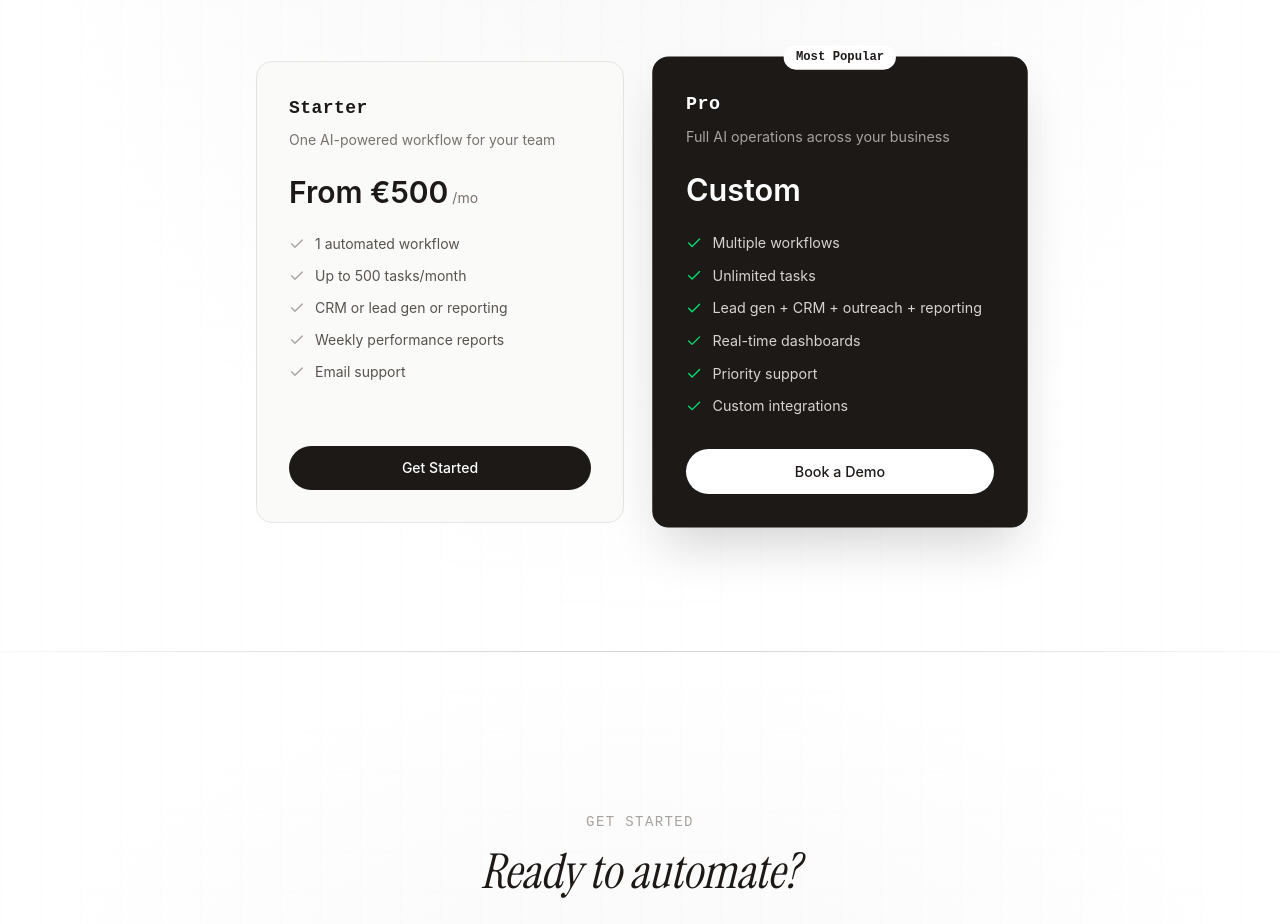
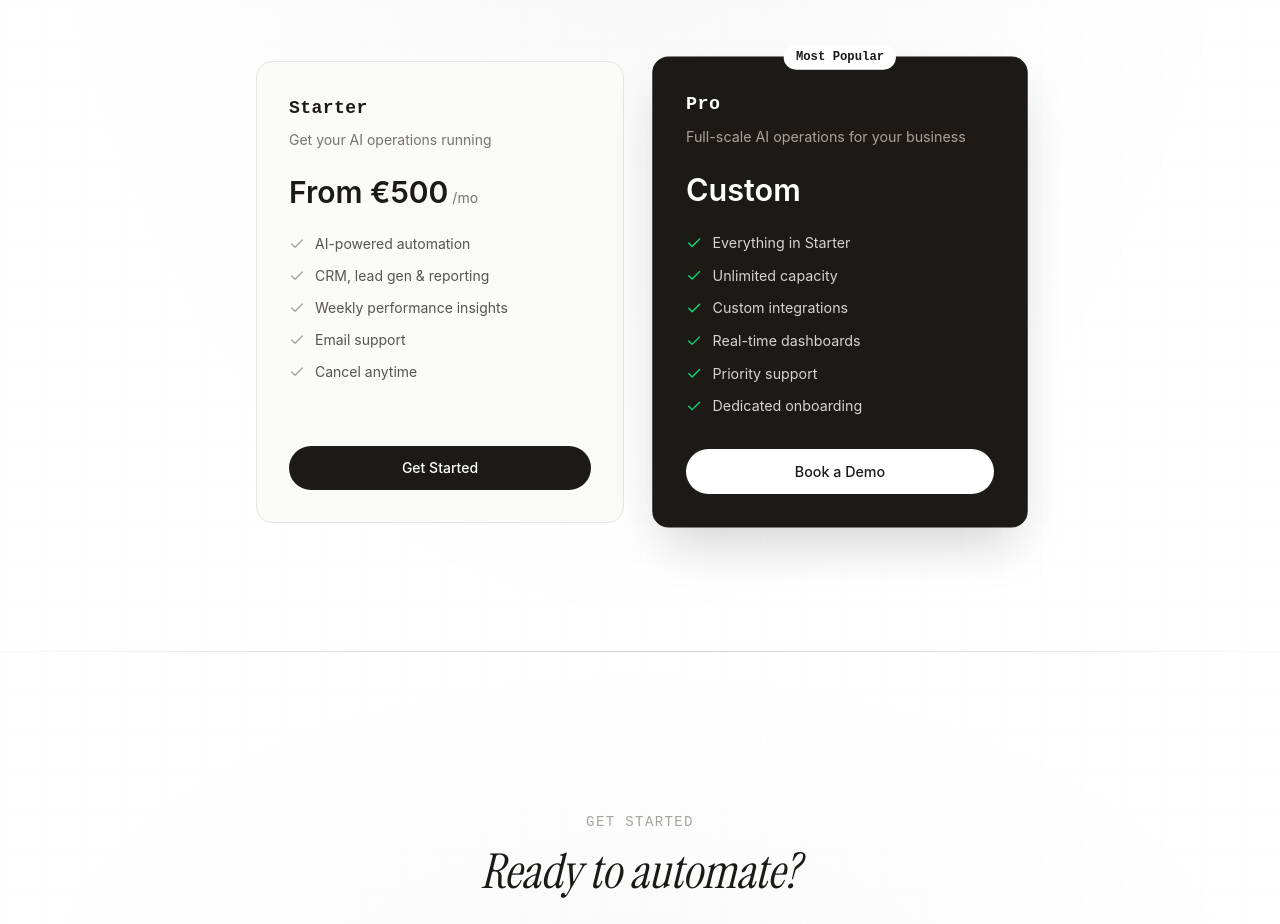
Before and after one commit to Fato07/elav-site, a Next.js app: page / in a window 1280 px wide. Shown: the part 9460-10384 px from the top of the page. Built offline with nearby package versions, Linux system fonts and the light colour scheme.

Commit message:
pricing: clean features, no limits, no setup mentions

```diff
--- a/src/components/pricing.tsx
+++ b/src/components/pricing.tsx
@@ -8,13 +8,13 @@ const tiers = [
     name: "Starter",
     setup: "",
     monthly: "From €500",
-    description: "One AI-powered workflow for your team",
+    description: "Get your AI operations running",
     features: [
-      "1 automated workflow",
-      "Up to 500 tasks/month",
-      "CRM or lead gen or reporting",
-      "Weekly performance reports",
+      "AI-powered automation",
+      "CRM, lead gen & reporting",
+      "Weekly performance insights",
       "Email support",
+      "Cancel anytime",
     ],
     highlighted: false,
     cta: "Get Started",
@@ -23,14 +23,14 @@ const tiers = [
     name: "Pro",
     setup: "",
     monthly: "Custom",
-    description: "Full AI operations across your business",
+    description: "Full-scale AI operations for your business",
     features: [
-      "Multiple workflows",
-      "Unlimited tasks",
-      "Lead gen + CRM + outreach + reporting",
+      "Everything in Starter",
+      "Unlimited capacity",
+      "Custom integrations",
       "Real-time dashboards",
       "Priority support",
-      "Custom integrations",
+      "Dedicated onboarding",
     ],
     highlighted: true,
     cta: "Book a Demo",
@@ -144,15 +144,7 @@ export default function Pricing() {
                     </span>
                   )}
                 </div>
-                {tier.setup && tier.setup !== "Custom" && (
-                  <p
-                    className={`text-xs mt-1 ${
-                      tier.highlighted ? "text-stone-500" : "text-stone-400"
-                    }`}
-                  >
-                    + {tier.setup} one-time setup
-                  </p>
-                )}
+
               </div>
 
               <ul className="space-y-3 mb-8 flex-1">
```
